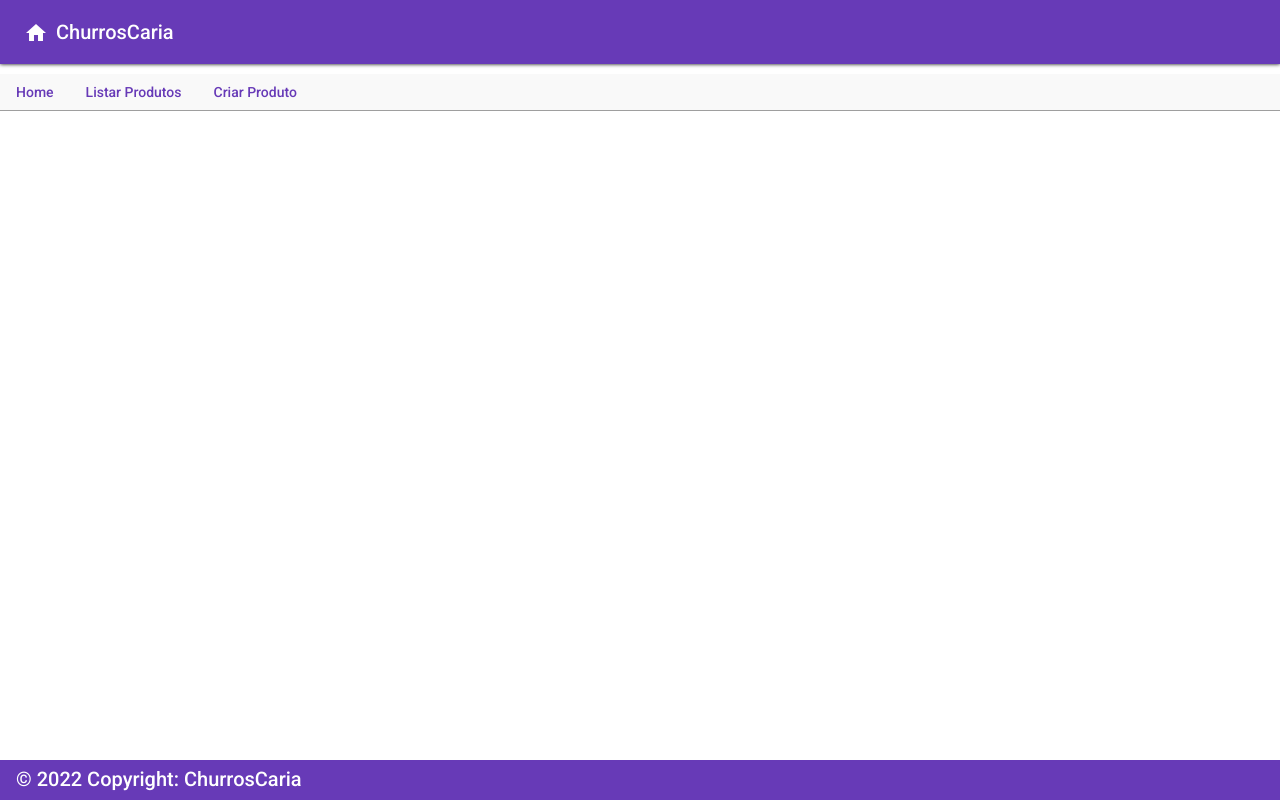
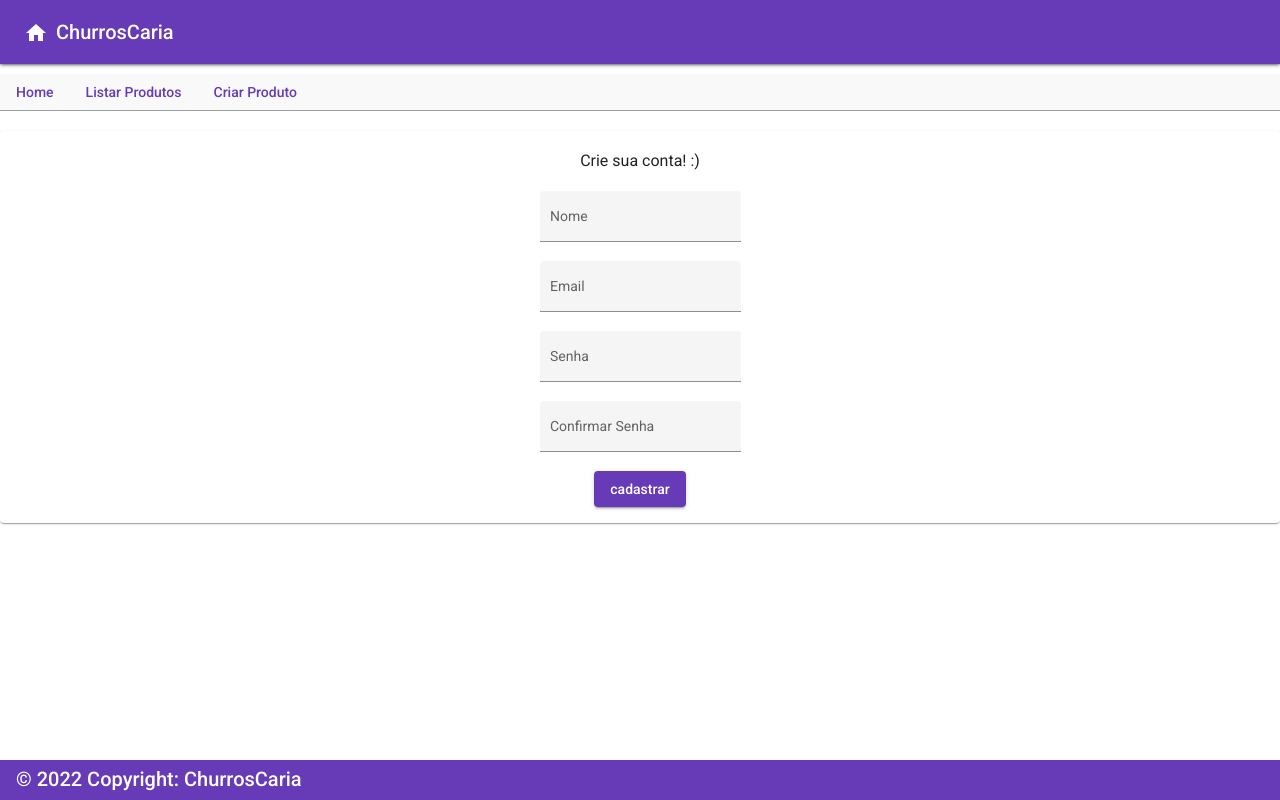
Before and after one commit to up-uppers/churros, an Angular app: page /register in a window 1280 px wide. Before the commit this address led to /. Built offline with nearby package versions, Linux system fonts and the light colour scheme.

Commit message:
register

```diff
--- a/src/app/app-routing.module.ts
+++ b/src/app/app-routing.module.ts
@@ -2,12 +2,14 @@ import { EditarProdutoComponent } from './components/produtos/editar-produto/edi
 import { NgModule } from '@angular/core';
 import { RouterModule, Routes } from '@angular/router';
 import { HomeComponent } from './components/home/home.component';
+import { RegisterComponent } from './components/register/register.component';
 import { CriarProdutosComponent } from './components/produtos/criar-produtos/criar-produtos.component';
 import { ListarProdutosComponent } from './components/produtos/listar-produtos/listar-produtos.component';
 import { VerProdutosComponent } from './components/produtos/ver-produtos/ver-produtos.component';
 
 const routes: Routes = [
   { path: '', component: HomeComponent },
+  { path: 'register', component: RegisterComponent },
   { path: 'produtos', component: ListarProdutosComponent },
   { path: 'produto-create', component: CriarProdutosComponent },
   { path: 'produto/:id', component: VerProdutosComponent },
--- a/src/app/app.module.ts
+++ b/src/app/app.module.ts
@@ -26,6 +26,7 @@ import { FormsModule } from '@angular/forms';
 import { MatButtonToggleModule } from '@angular/material/button-toggle';
 import { MatTabsModule } from '@angular/material/tabs';
 import { EditarProdutoComponent } from './components/produtos/editar-produto/editar-produto.component';
+import { RegisterComponent } from './components/register/register.component';
 
 @NgModule({
   declarations: [
@@ -38,6 +39,7 @@ import { EditarProdutoComponent } from './components/produtos/editar-produto/edi
     CriarProdutosComponent,
     VerProdutosComponent,
     EditarProdutoComponent,
+    RegisterComponent,
   ],
   imports: [
     BrowserModule,
--- /dev/null
+++ b/src/app/components/register/register.component.html
@@ -0,0 +1,25 @@
+<div style="text-align: center;">
+    <mat-card style="text-align: center; margin-top: 20px;">
+        <h3>Crie sua conta! :)</h3>
+        <mat-form-field class="example-full-width mgInput" appearance="fill">
+            <mat-label for="nome">Nome</mat-label>
+            <input matInput name="nome" [(ngModel)]="name" >
+        </mat-form-field><br>
+        <mat-form-field class="example-full-width mgInput" appearance="fill">
+            <mat-label for="email">Email</mat-label>
+            <input matInput name="email" [(ngModel)]="email" >
+        </mat-form-field><br>
+        <mat-form-field class="example-full-width mgInput" appearance="fill">
+            <mat-label for="password">Senha</mat-label>
+            <input matInput name="password" [(ngModel)]="password" >
+        </mat-form-field><br>
+        <mat-form-field class="example-full-width mgInput" appearance="fill">
+            <mat-label for="confirmPassword">Confirmar Senha</mat-label>
+            <input matInput name="confirmPassword" [(ngModel)]="confirmPassword" >
+        </mat-form-field><br>
+
+        <div>
+            <button (click)="register()" mat-raised-button color="primary">cadastrar</button>
+        </div>
+    </mat-card>
+</div>
--- /dev/null
+++ b/src/app/components/register/register.component.ts
@@ -0,0 +1,37 @@
+import { Component, OnInit } from '@angular/core';
+import { Router } from '@angular/router';
+import { User } from 'src/app/models/user.model';
+import { AuthService } from 'src/app/services/auth.service';
+
+@Component({
+  selector: 'app-register',
+  templateUrl: './register.component.html',
+  styleUrls: ['./register.component.css']
+})
+export class RegisterComponent implements OnInit {
+
+  name!: string;
+  email!: string;
+  password!: string;
+  confirmPassword!: string;
+
+  constructor(private router: Router, private service : AuthService) { }
+
+  ngOnInit(): void {
+  }
+
+  register(): void {
+    let user :  User = {
+      name: this.name,
+      email: this.email,
+      password: this.password,
+      confirmPassword: this.confirmPassword
+    }
+
+    this.service.registrar(user).subscribe((user) => {
+      console.log(user)
+      this.router.navigate(["/produtos"]);
+    })
+    console.log('register')
+  }
+}
--- /dev/null
+++ b/src/app/services/auth.service.ts
@@ -0,0 +1,22 @@
+import { HttpClient } from '@angular/common/http';
+import { Injectable } from '@angular/core';
+import { Observable } from 'rxjs';
+import { User } from '../models/user.model';
+
+@Injectable({
+  providedIn: 'root',
+})
+export class AuthService {
+  constructor(private http: HttpClient) {}
+
+  private baseUrl = 'http://localhost:3000';
+  // json server
+
+  registrar(user: User): Observable<User> {
+    return this.http.post<User>(`${this.baseUrl}/auth/register`, user);
+  }
+
+  login(user: User): Observable<User> {
+    return this.http.post<User>(`${this.baseUrl}/auth/register`, user);
+  }
+}
```
Also changed, not shown: src/app/models/user.model.ts (added, +7 -0 lines), src/app/services/user.service.ts (added, +30 -0 lines), src/app/components/register/register.component.css (added).
